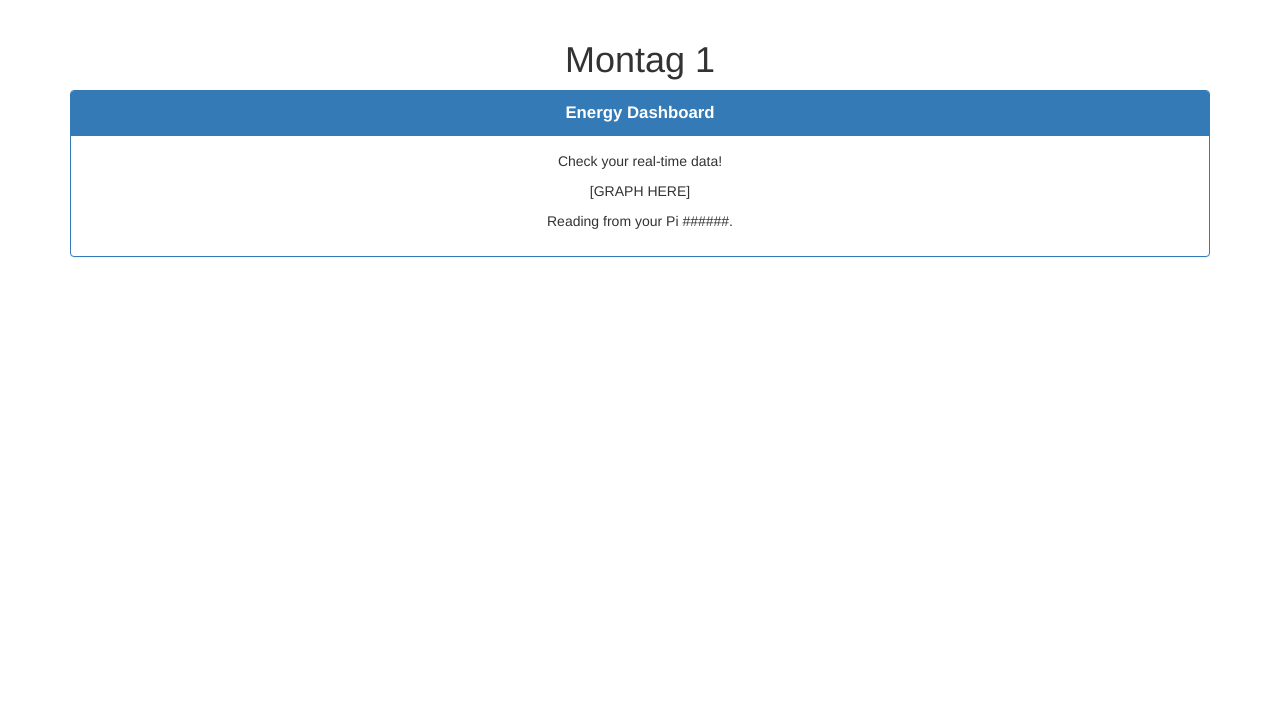
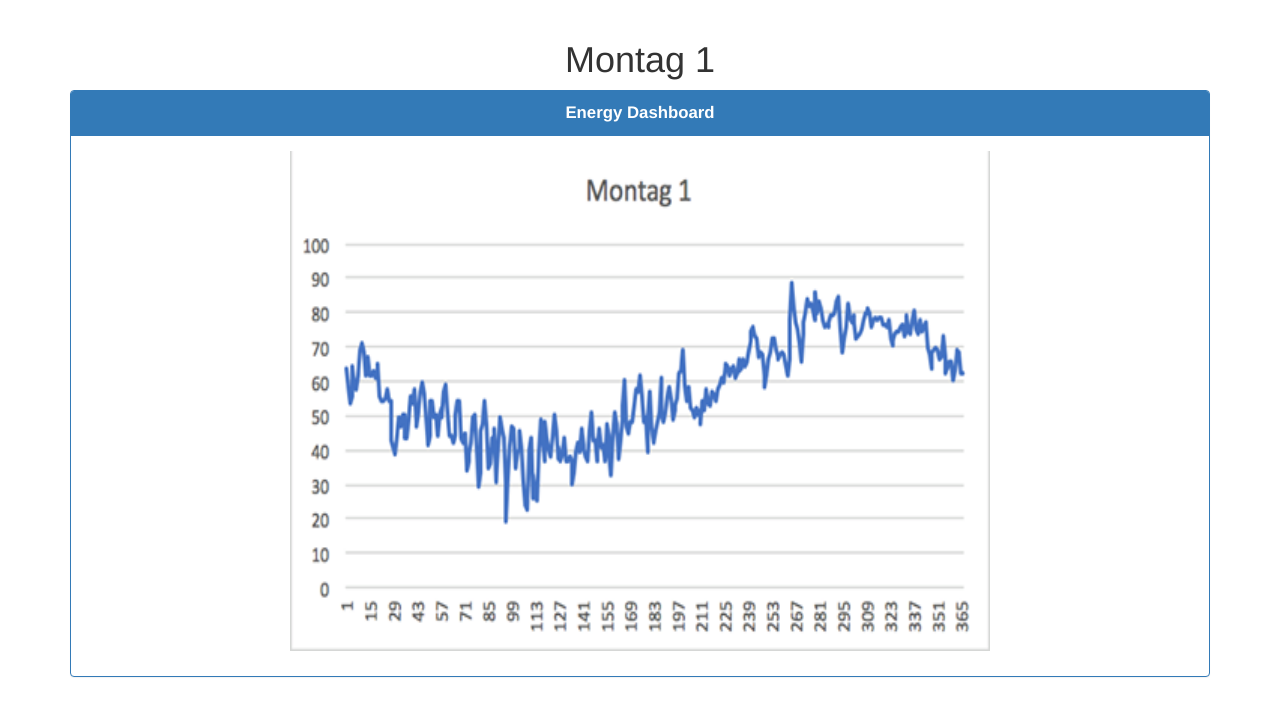
Before and after one commit to wanderson43/Turn-Down-For-Watt, a Django app: page /dorms/1/ in a window 1280 px wide. Shown: the part 51-767 px from the top of the page. Run offline with Django 3.2, Linux system fonts and the light colour scheme; data comes from the database, SQL or seed files in the repository; some libraries are stand-ins or nearby versions.

Commit message:
sprint 4

```diff
--- a/monitor/templates/dorm/detail.html
+++ b/monitor/templates/dorm/detail.html
@@ -14,9 +14,10 @@
           <b><big><i class="fa fa-line-chart fa-2x fa-fw" aria-hidden="true"></i><center>Energy Dashboard</center></big></b>
         </div>
         <div class="panel-body">
-          <center><p>Check your real-time data!</p></center>
-          <center><p> [GRAPH HERE] </p></center>
-          <center><p>Reading from your Pi ######.</p></center>
+          {% load static %}
+          <center>
+          <p><img src="{% static "images/montag.png" %}"  alt="plug" align="center"  style="width:700px;height:500px;"/></p>
+        </center>
         </div>
           </div>
         </div>
```
Also changed, not shown: static/images/montag.png (added), 2 other files.
